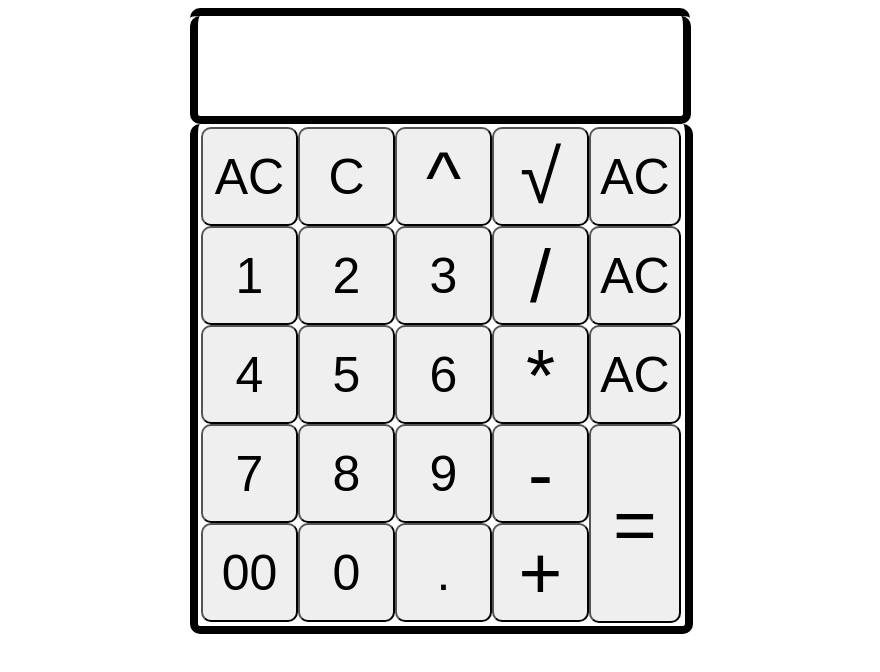
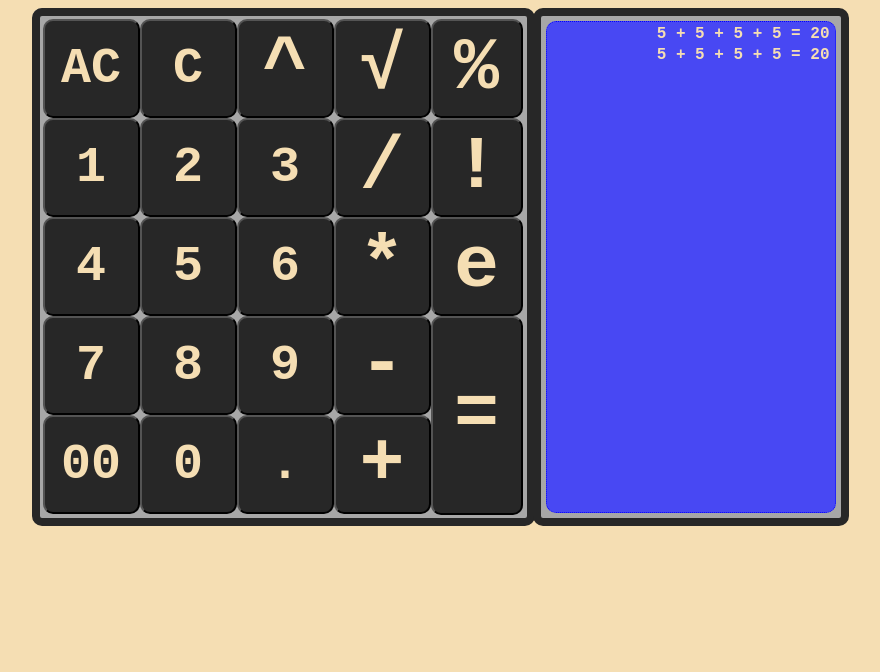
Before and after one commit to 7meninn/Scrimba_Progress_Projects, a plain HTML site: page JavaScript/calculator_challenge/index.html in a window 1280 px wide. Shown: the whole page, without its empty margins (200-1080 px from the left). Drawn offline with Linux system fonts and the light colour scheme.

Commit message:
initial commit

```diff
--- a/JavaScript/calculator_challenge/index.html
+++ b/JavaScript/calculator_challenge/index.html
@@ -7,50 +7,54 @@
     <title>Calculator</title>
 </head>
 <body>
-    <div class="main">
-        <div class="screen">
-
-        </div>
+    <div class="main1">
         <div class="inter">
             <div class="kpad1">
                 <div class="k1r1">
-                    <button class="btn1">AC</button>
-                    <button class="btn1">C</button>
-                    <button class="btn4">^</button>
-                    <button class="btn4">&Sqrt;</button>
+                    <button class="btn1 fn">AC</button>
+                    <button class="btn1 fn">C</button>
+                    <button class="btn4 fn">^</button>
+                    <button class="btn4 fn">&Sqrt;</button>
                 </div>
                 <div class="k1r1">
-                    <button class="btn1">1</button>
-                    <button class="btn1">2</button>
-                    <button class="btn1">3</button>
-                    <button class="btn4">/</button>
+                    <button class="btn1 fn">1</button>
+                    <button class="btn1 fn">2</button>
+                    <button class="btn1 fn">3</button>
+                    <button class="btn4 fn">/</button>
                 </div>
                 <div class="k1r1">
-                    <button class="btn1">4</button>
-                    <button class="btn1">5</button>
-                    <button class="btn1">6</button>
-                    <button class="btn4">*</button>
+                    <button class="btn1 fn">4</button>
+                    <button class="btn1 fn">5</button>
+                    <button class="btn1 fn">6</button>
+                    <button class="btn4 fn">*</button>
                 </div>
                 <div class="k1r1">
-                    <button class="btn1">7</button>
-                    <button class="btn1">8</button>
-                    <button class="btn1">9</button>
-                    <button class="btn4">-</button>
+                    <button class="btn1 fn">7</button>
+                    <button class="btn1 fn">8</button>
+                    <button class="btn1 fn">9</button>
+                    <button class="btn4 fn">-</button>
                 </div>
                 <div class="k1r1">
-                    <button class="btn1">00</button>
-                    <button class="btn1">0</button>
-                    <button class="btn1">.</button>
-                    <button class="btn4">+</button>
+                    <button class="btn1 fn">00</button>
+                    <button class="btn1 fn">0</button>
+                    <button class="btn1 fn">.</button>
+                    <button class="btn4 fn">+</button>
                 </div>
             </div>
             <div class="kpad2">
-                <button class="btn2">AC</button>
-                <button class="btn2">AC</button>
-                <button class="btn2">AC</button>
-                <button class="btn3">=</button>
+                <button class="btn2 fn">%</button>
+                <button class="btn2 fn">!</button>
+                <button class="btn2 fn">e</button>
+                <button class="btn3 fn">=</button>
             </div>
         </div>
     </div>
+    <div class="main2">
+        <div class="screen frame">
+            <p class="fn">5 + 5 + 5 + 5 = 20</p>
+            <p class="fn">5 + 5 + 5 + 5 = 20</p>
+        </div>
+
+    </div>
 </body>
 </html>
--- a/JavaScript/calculator_challenge/style.css
+++ b/JavaScript/calculator_challenge/style.css
@@ -1,21 +1,49 @@
 body {
     display: flex;
     justify-content: center;
+    background-color: wheat;
 }
-.main {
+.main1 {
     width: 500px;
-    height: 610px;
+    height: 515px;
     border-radius: 10px;
-    border-top: 8px solid black;
+    background-color: rgb(167, 167, 167);
+}
+
+.main2 {
+    width: 300px;
+    height: 502px;
+    margin-left: 1px;
+    border-radius: 10px;
+    background-color: rgb(167, 167, 167);
+    border: 8px solid rgb(39, 39, 39);
 }
 
 .screen {
-    width: 485px;
-    height: 100px;
-    border-left: 8px solid black;
-    border-right: 8px solid black;
-    border-bottom: 8px solid black;
+    height: 490px;
+    margin: 5px;
+    display: flex;
+    flex-direction: column;
+    align-items: end;
     border-radius: 10px;
+    background-color: rgb(72, 72, 243);
+}
+
+p {
+    color: wheat;
+    margin: 3px 5px 0px 0px;
+}
+
+.fn {
+    font-family: 'Courier New', Courier, monospace;
+    font-weight: bold;
+}
+
+#result {
+    display: flex;
+    justify-content: end;
+    align-items: end;
+    font-size: 60px;
 }
 
 .inter {
@@ -24,9 +52,7 @@ body {
     height: 496px;
     border-radius: 10px;
     padding: 3px;
-    border-left: 8px solid black;
-    border-right: 8px solid black;
-    border-bottom: 8px solid black;
+    border: 8px solid rgb(39, 39, 39);
 }
 .kpad1 {
     width: 546px;
@@ -41,6 +67,8 @@ body {
 }
 
 .btn1 {
+    color: wheat;
+    background-color: rgb(39, 39, 39);
     width: 97px;
     border-radius: 10px;
     font-size: 50px;
@@ -53,13 +81,17 @@ body {
 }
 
 .btn2 {
+    color: wheat;
+    background-color: rgb(39, 39, 39);
     width: 92px;
     height: 99px;
     border-radius: 10px;
-    font-size: 50px;
+    font-size: 75px;
 }
 
 .btn3 {
+    color: wheat;
+    background-color: rgb(39, 39, 39);
     width: 92px;
     height: 199px;
     border-radius: 10px;
@@ -67,11 +99,17 @@ body {
 }
 
 .btn4 {
+    color: wheat;
+    background-color: rgb(39, 39, 39);
     width: 97px;
     border-radius: 10px;
     font-size: 75px;
 }
 
+button:hover {
+    color: white;
+}
+
 .frame {
     border: 1px dotted blue;
 }
```
